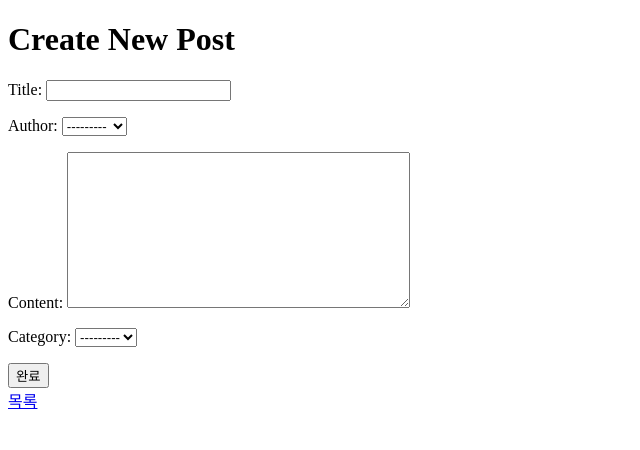
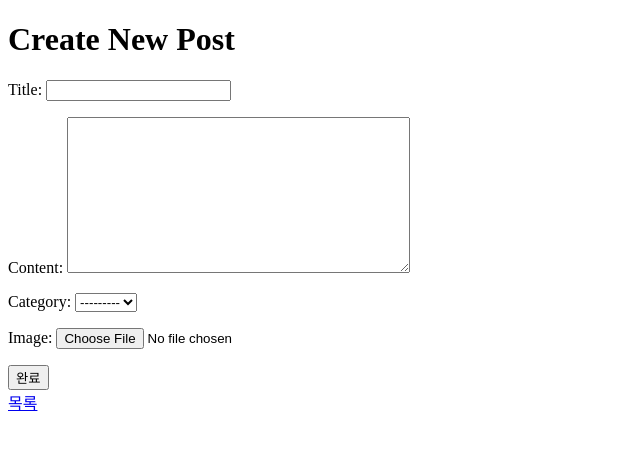
Before and after one commit to lwj0712/DjangoBlog, a Django app: page /blog/write/ in a window 1280 px wide. Shown: the top 450 px of the page, without its empty margins (0-640 px from the left). Run offline with Django 5.2, Linux system fonts and the light colour scheme; the visitor is signed in with stand-in values (Sample User, id 1); data comes from the database, SQL or seed files in the repository; data that the repository does not hold is empty.

Commit message:
✨ Update blog>forms : You can now attach image on posts

```diff
--- a/myblog/blog/forms.py
+++ b/myblog/blog/forms.py
@@ -4,4 +4,4 @@ from .models import Post
 class PostForm(forms.ModelForm):
     class Meta:
         model = Post
-        fields = ['title', 'author', 'content', 'category']
+        fields = ['title', 'content', 'category', 'image']
--- a/myblog/blog/models.py
+++ b/myblog/blog/models.py
@@ -15,6 +15,7 @@ class Post(models.Model):
     category = models.ForeignKey(Category, on_delete=models.CASCADE, null=True, blank=True)
     created_at = models.DateTimeField(auto_now_add=True)
     updated_at = models.DateTimeField(auto_now=True)
+    image = models.ImageField(upload_to='post_images/', null=True, blank=True)
 
     def __str__(self):
         return self.title
--- a/myblog/config/urls.py
+++ b/myblog/config/urls.py
@@ -1,6 +1,8 @@
 from django.contrib import admin
 from django.urls import path, include
 from blog.views import MainPageView
+from django.conf import settings
+from django.conf.urls.static import static
 
 urlpatterns = [
     path('admin/', admin.site.urls),
@@ -8,3 +10,6 @@ urlpatterns = [
     path('blog/', include('blog.urls')),
     path('accounts/', include('accounts.urls')),
 ]
+
+if settings.DEBUG:
+    urlpatterns += static(settings.MEDIA_URL, document_root=settings.MEDIA_ROOT)
--- a/myblog/templates/blog/post_form.html
+++ b/myblog/templates/blog/post_form.html
@@ -6,12 +6,12 @@
 </head>
 <body>
     <h1>Create New Post</h1>
-    <form method="post">
+    <form method="post" enctype="multipart/form-data">
         {% csrf_token %}
         {{ form.as_p }}
         <button type="submit">완료</button>
     </form>
-    <!-- 로그인 하지 않은 유저라면 로그인 창으로 연결 -->
+    <!-- 로그인 하지 않은 유저라면 로그인 창으로 연결 됨 -->
     <a href="{% url 'blog:post_list' %}">목록</a>
 </body>
 </html>
```
Also changed, not shown: myblog/blog/migrations/0003_post_image.py (added).
